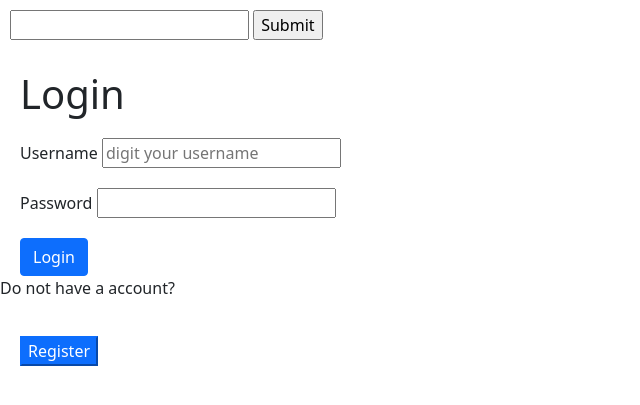
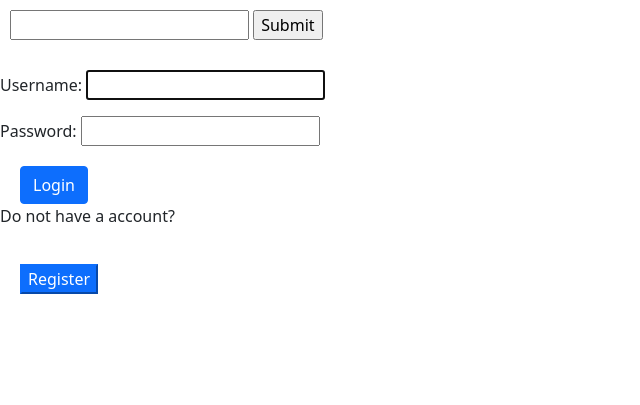
Before and after one commit to MathMedrado/Django-recipe-project, a Django app: page /login/ in a window 1280 px wide. Shown: the part 56-461 px from the top of the page, without its empty margins (0-640 px from the left). Run offline with Django 3.2, Linux system fonts and the light colour scheme.

Commit message:
adicionando files

```diff
--- a/accounts/views.py
+++ b/accounts/views.py
@@ -1,6 +1,6 @@
 from multiprocessing import context
 from django.contrib.auth import authenticate, login, logout
-from django.contrib.auth.forms import UserCreationForm
+from django.contrib.auth.forms import UserCreationForm, AuthenticationForm
 from django.shortcuts import render, redirect
 
 # Create your views here.
@@ -16,19 +16,28 @@ def registration_view(request):
 
 def login_view(request):
     if request.method == 'POST':
-        username = request.POST.get('username')
-        password = request.POST.get('password')
-        user = authenticate(username=username, password=password)
-        if user is None:
-            context = {
-                'error': "the username or password is wrong",
-            }
-            return render(request, "accounts/login.html", context)
-        login(request, user)
-        return redirect('/')
+        form = AuthenticationForm(request, data=request.POST)
+        # username = request.POST.get('username')
+        # password = request.POST.get('password')
+        # user = authenticate(username=username, password=password)
+        # if user is None:
+        #     context = {
+        #         'error': "the username or password is wrong",
+        #     }
+        #     return render(request, "accounts/login.html", context)
+        # login(request, user)
+        # return redirect('/')
+        if form.is_valid():
+            user = form.get_user()
+            login(request, user)
+            return redirect('/')
+    else:
+        form = AuthenticationForm(request)
+    context = {
+        "form": form
+    }
 
-
-    return render(request, "accounts/login.html", {})
+    return render(request, "accounts/login.html", context)
 
 def logout_view(request):
     if request.method == "POST":
--- a/templates/accounts/login.html
+++ b/templates/accounts/login.html
@@ -11,7 +11,7 @@
         {% endif%}
         <form action="" method="POST">
             {% csrf_token %}
-            <h1 style="margin: 20px 20px 0 20px;"> Login </h1>
+            <!-- <h1 style="margin: 20px 20px 0 20px;"> Login </h1>
             <div style="margin: 20px 0 0 20px;">
                 <label for="username">Username</label>
                 <input type="text" name="username" id="username" placeholder="digit your username">
@@ -19,7 +19,8 @@
             <div style="margin: 20px 0 0 20px;">
                 <label for="password">Password</label>
                 <input type="password" name="password" id="password">
-            </div>
+            </div> -->
+            {{ form.as_p }}
             <div style="margin: 20px 50px 0 20px;">
                 <button class="btn btn-primary" type="submit"> Login</button>
             </div>
```
Also changed, not shown: db.sqlite3.
